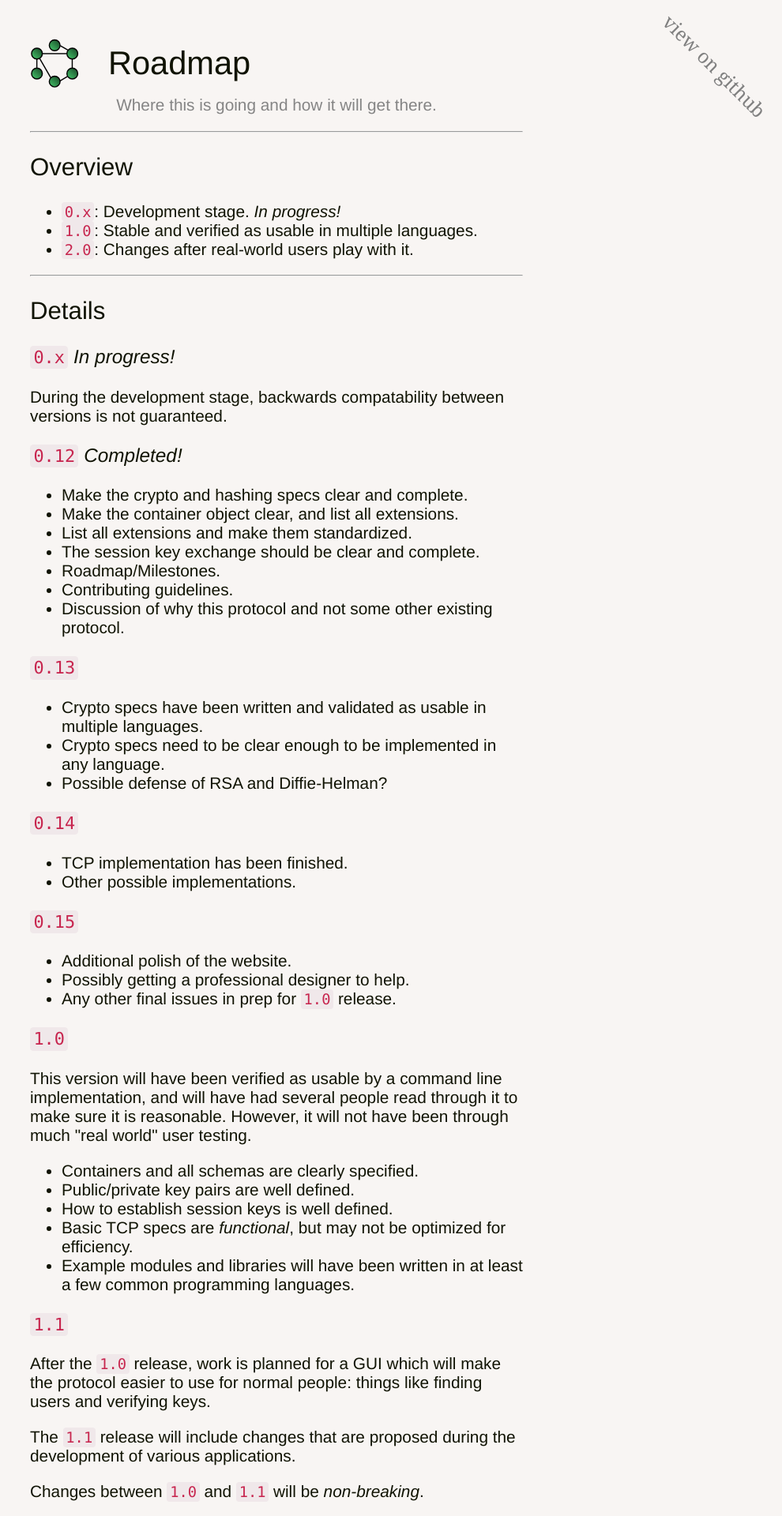
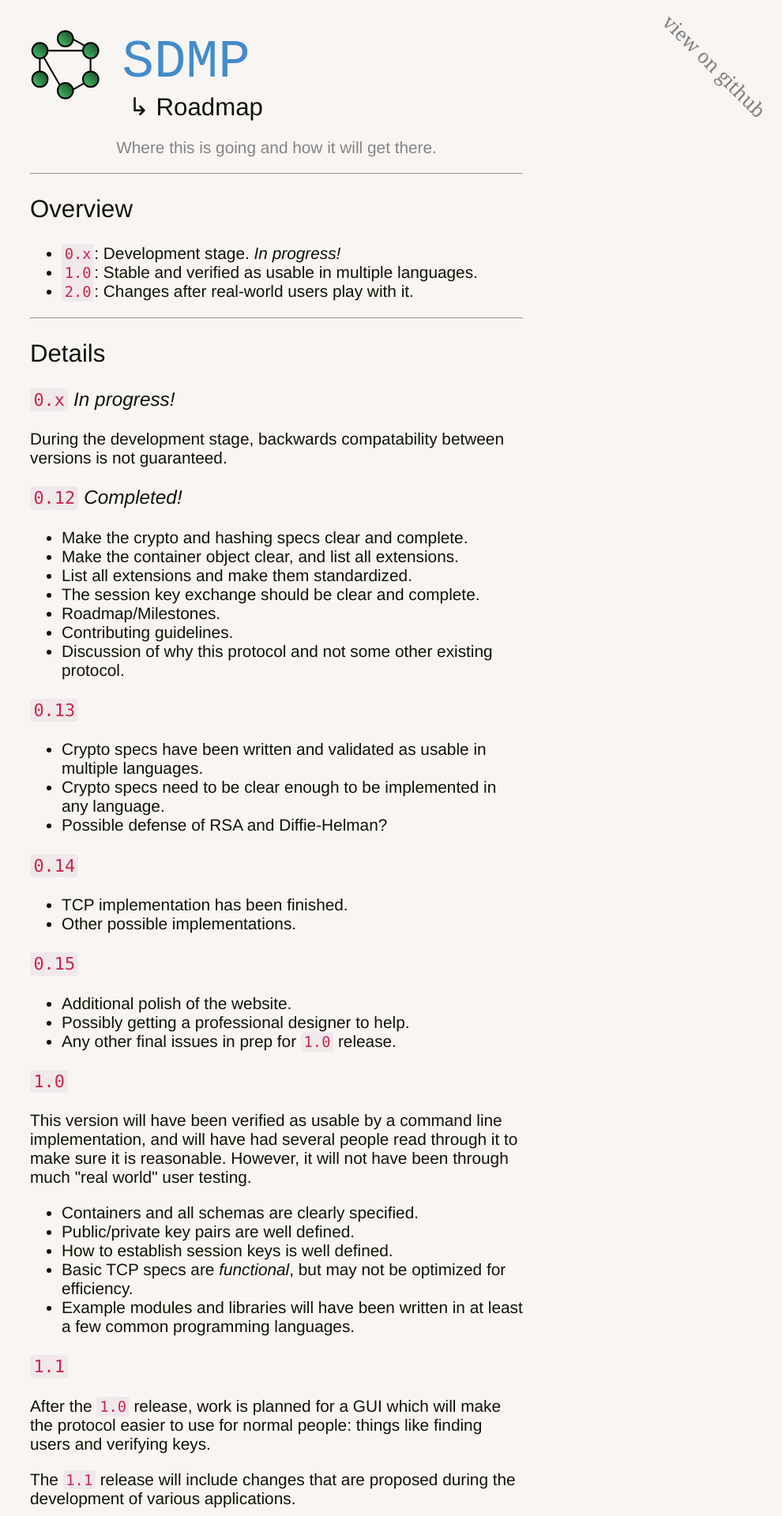
Before and after one commit to sdmp/sdmp.github.io, a Jekyll site: the page built from roadmap/index.md, in a window 1280 px wide. Shown: the top 1920 px of the page at 79% size, without its empty margins (290-1280 px from the left). Built offline with Jekyll 4.4.1, drawn with Linux system fonts in a browser that asks for light colours.

Commit message:
Tweaking the style of the article template.

```diff
--- a/_includes/style.scss
+++ b/_includes/style.scss
@@ -81,19 +81,23 @@ header.spec {
 	}
 }
 header.article {
+	position: relative;
 	svg {
-		width: 10%;
+		width: 4.3em;
+		position: absolute;
+		left: 0;
+		top: 0.8em;
 	}
 	h1 {
-		margin-bottom: 0;
+		margin: 0 0 0 1.4em;
+		font-size: 4em;
 	}
-	.page-title {
-		position: relative;
-		top: -0.4em;
-		padding-left: 0.6em;
+	h2 {
+		margin: 0;
+		margin-left: 4em;
 	}
 	p {
-		margin-top: 0;
+		margin: 1em 0 1em 0;
 		text-align: center;
 		color: #858585;
 	}
--- a/_layouts/article.html
+++ b/_layouts/article.html
@@ -2,10 +2,9 @@
 
 <header class="article">
 	<div>
-		<h1>
-			<a href="/">{% include mesh.svg %}</a>
-			<span class="page-title">{{page.title}}</span>
-		</h1>
+		{% include mesh.svg %}
+		<h1><a href="/"><code>SDMP</code></a></h1>
+		<h2>&#8627; {{page.title}}</h2>
 		<p>{{page.subtitle}}</p>
 	</div>
 	<hr>
```
